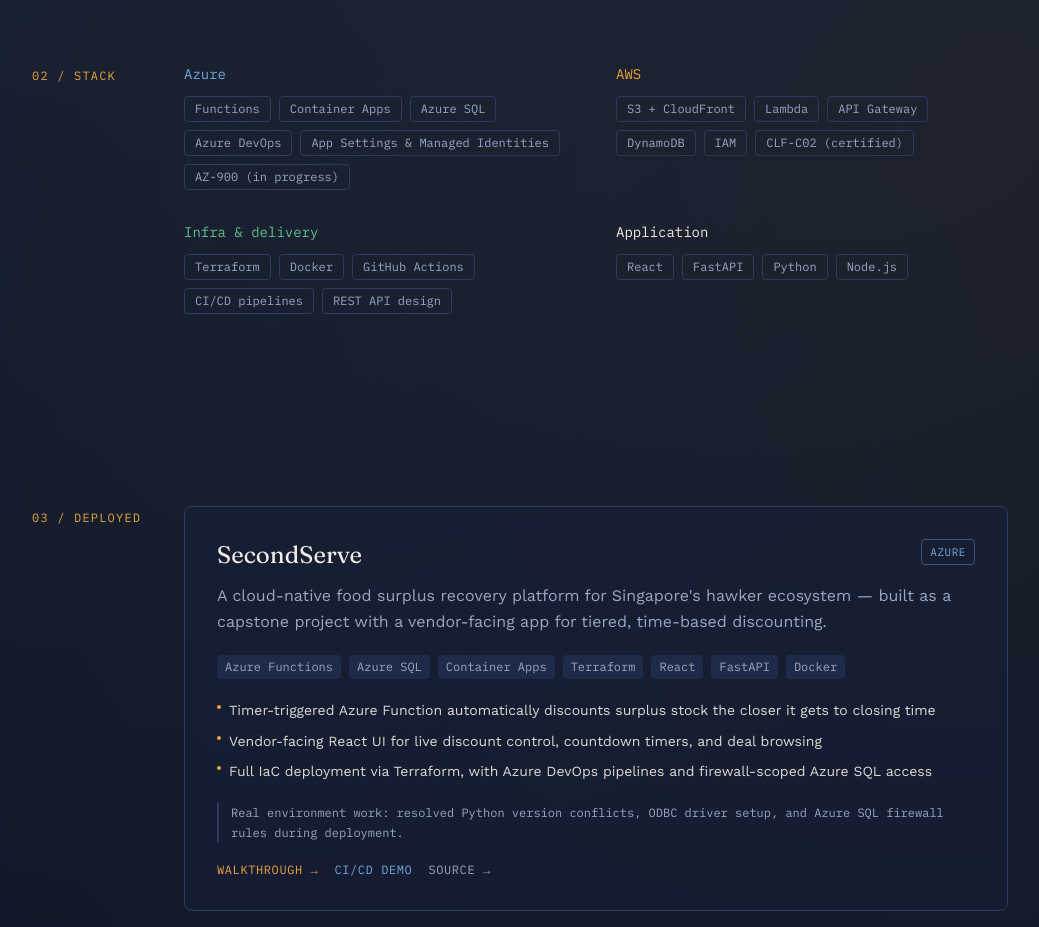
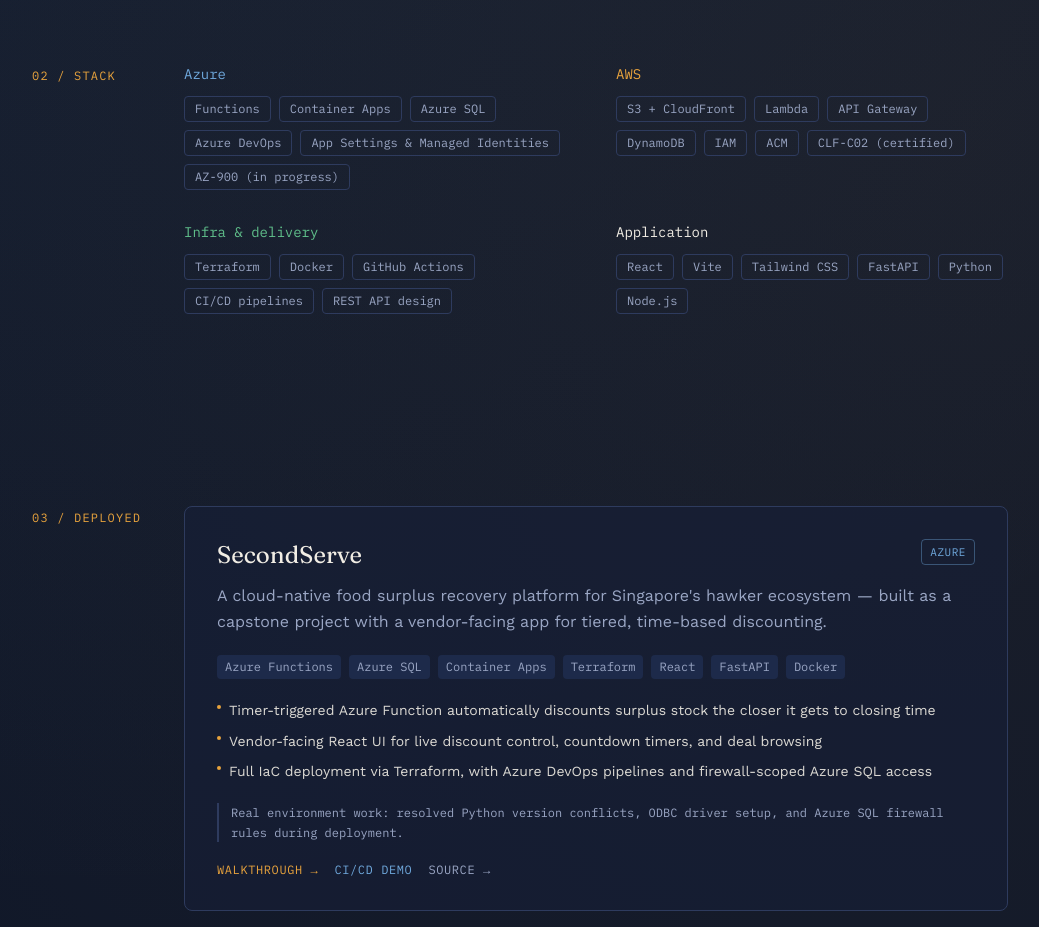
Before and after one commit to Moshik23/Portfolio, a React (Vite) app: page / in a window 1280 px wide. Shown: the part 1280-2207 px from the top of the page, without its empty margins (120-1159 px from the left). Built offline with nearby package versions, Linux system fonts and the light colour scheme.

Commit message:
Add ACM, Vite, and Tailwind to skills

```diff
--- a/src/components/Skills.jsx
+++ b/src/components/Skills.jsx
@@ -7,7 +7,7 @@
   {
     label: "AWS",
     color: "text-amber",
-    items: ["S3 + CloudFront", "Lambda", "API Gateway", "DynamoDB", "IAM", "CLF-C02 (certified)"],
+    items: ["S3 + CloudFront", "Lambda", "API Gateway", "DynamoDB", "IAM", "ACM", "CLF-C02 (certified)"],
   },
   {
     label: "Infra & delivery",
@@ -17,7 +17,7 @@
   {
     label: "Application",
     color: "text-ink",
-    items: ["React", "FastAPI", "Python", "Node.js"],
+    items: ["React", "Vite", "Tailwind CSS", "FastAPI", "Python", "Node.js"],
   },
 ];
 
```
